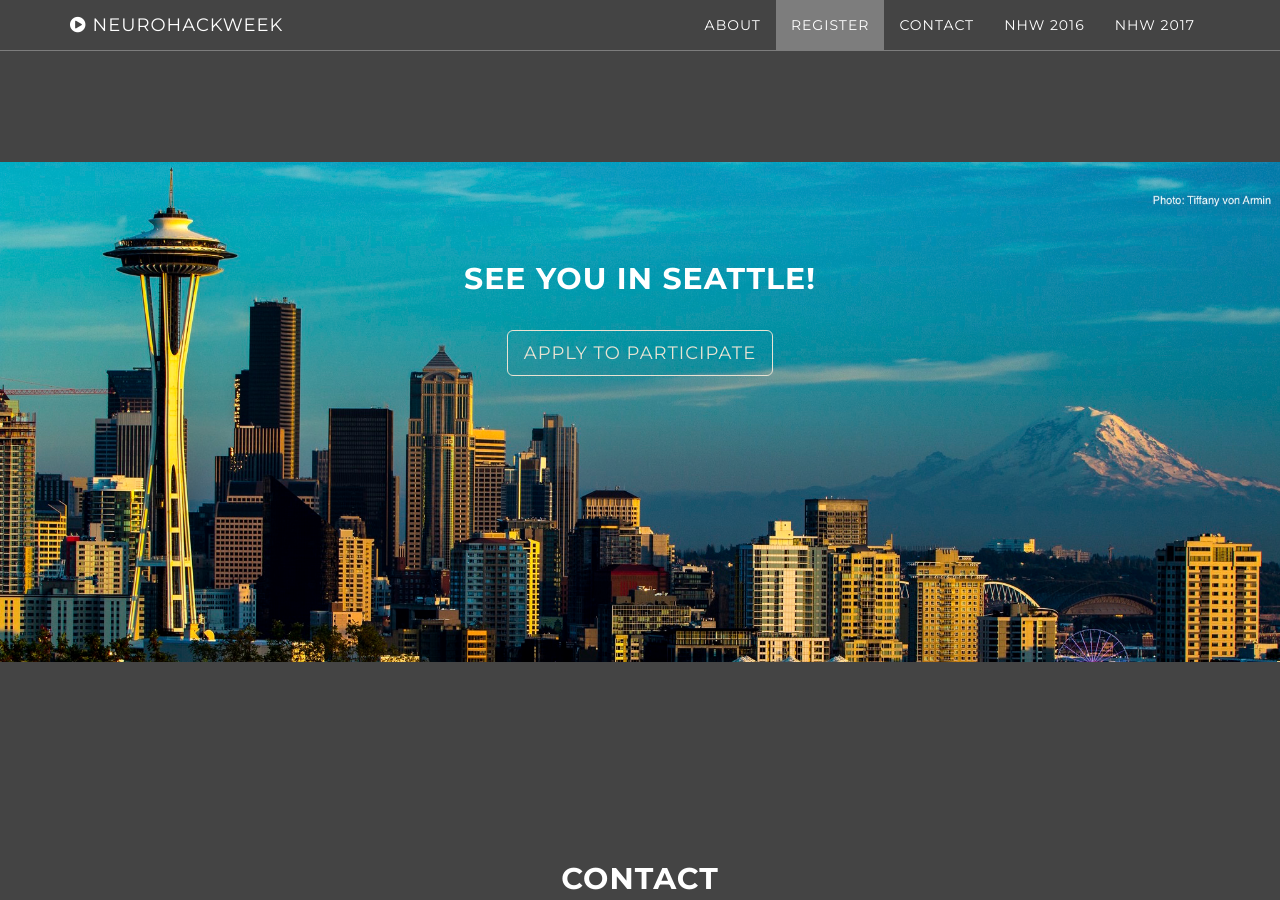
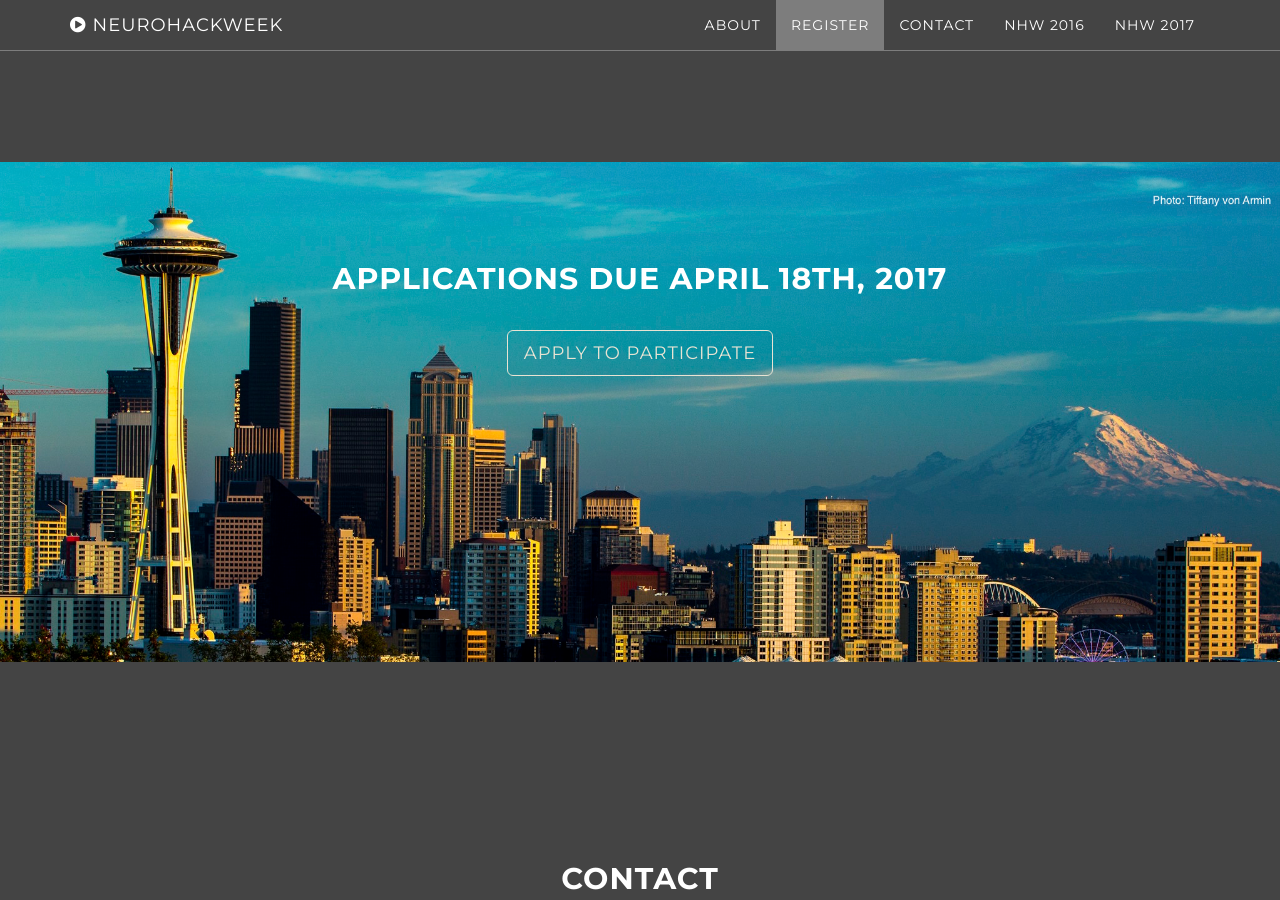
Before and after one commit to neurohackweek/neurohackweek.github.io, a Jekyll site: the page built from index.html, in a window 1280 px wide and 900 px high, scrolled down 2298 px. Built offline with Jekyll 4.4.1, drawn with Linux system fonts in a browser that asks for light colours.

Commit message:
Put the application deadline on the webpage.

```diff
--- a/_includes/download.html
+++ b/_includes/download.html
@@ -3,7 +3,7 @@
         <div class="download-section">
             <div class="container">
                 <div class="col-lg-8 col-lg-offset-2">
-                    <h2>See you in Seattle!<h2>
+                    <h2>Applications due April 18th, 2017<h2>
                       <a href="https://form.jotformeu.com/70342294106348" class="btn btn-default btn-lg">Apply to participate</a>
                 </div>
             </div>
```
